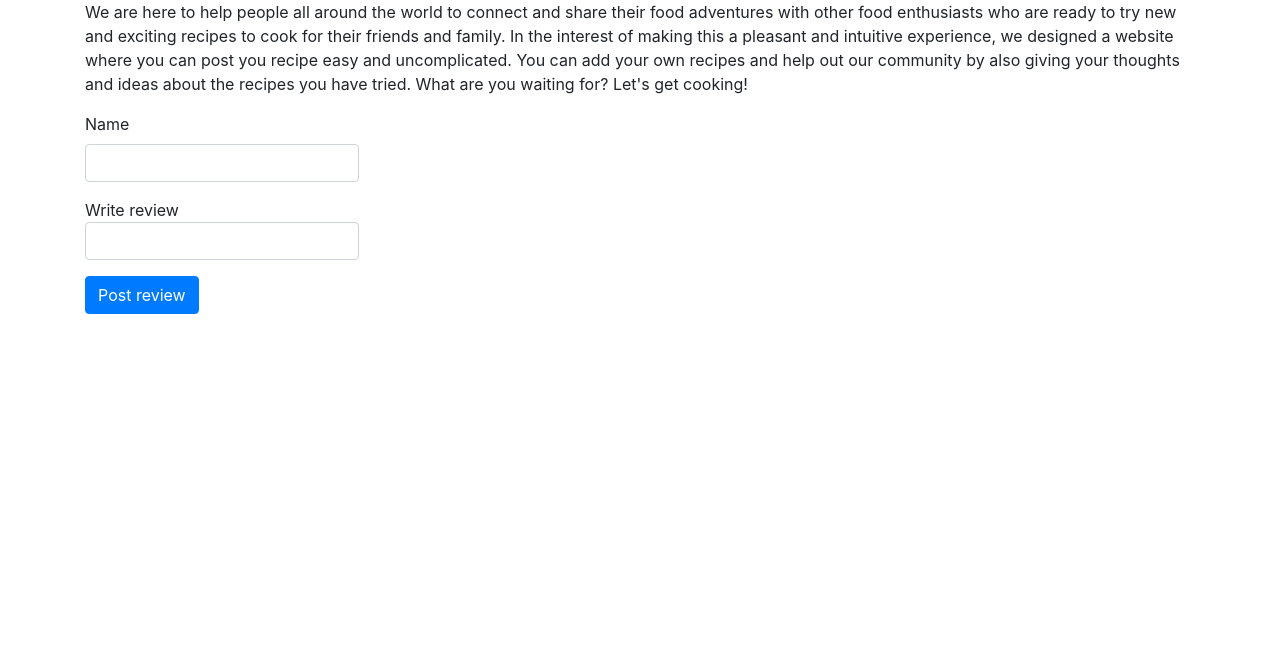
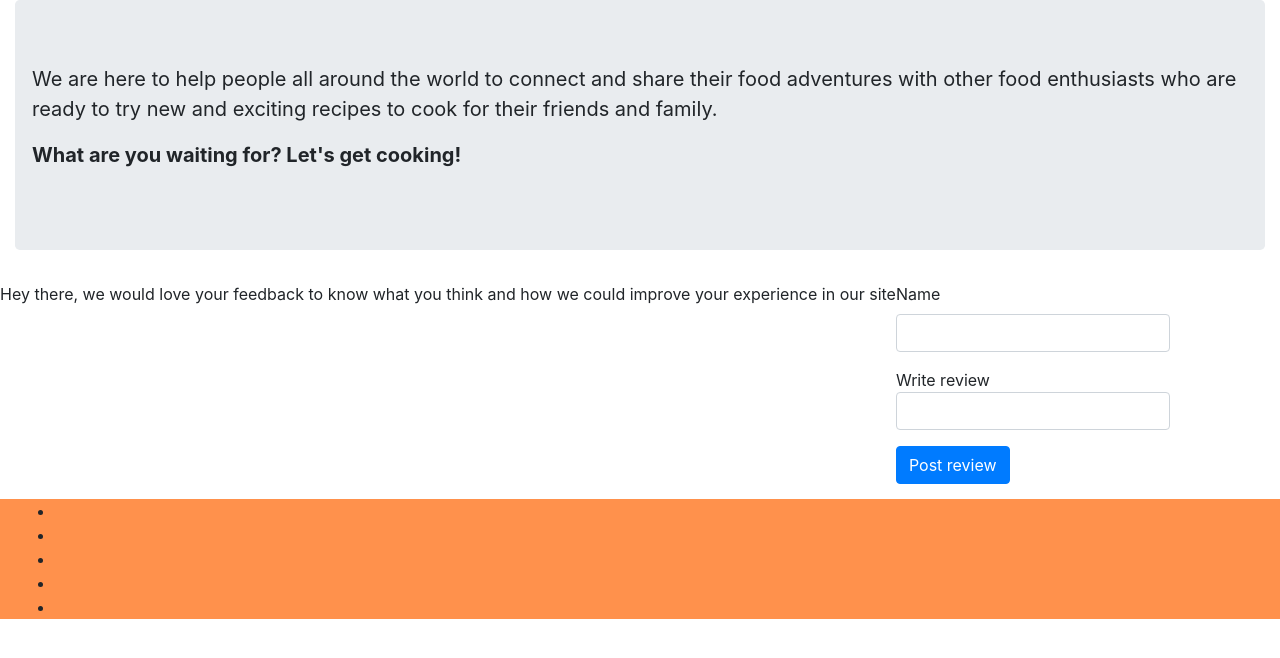
Before and after one commit to LuccaBBombo/recipe_blog, a Flask app: page / in a window 1280 px wide. Shown: the part 56-714 px from the top of the page. Run offline with Flask 2, Linux system fonts and the light colour scheme; some libraries are stand-ins or nearby versions.

Commit message:
started creating the footer for the website and added the logo image

```diff
--- a/static/css/style.css
+++ b/static/css/style.css
@@ -0,0 +1,11 @@
+.intro-text{
+    font-size: 20px;
+}
+
+
+
+
+.footer{
+    margin-top: 15px;
+    background-color: #ff914c;
+}
--- a/templates/base.html
+++ b/templates/base.html
@@ -4,7 +4,7 @@
 
     <link rel="stylesheet" href="https://stackpath.bootstrapcdn.com/bootstrap/4.5.0/css/bootstrap.min.css" integrity="sha384-9aIt2nRpC12Uk9gS9baDl411NQApFmC26EwAOH8WgZl5MYYxFfc+NcPb1dKGj7Sk" crossorigin="anonymous">
     <link rel="stylesheet" href="{{url_for('static', filename='css/style.css')}}" type = "text/css"/>
-    <title>Document </title>
+    <title>Document</title>
 </head>
 <body>
     <header>
@@ -17,23 +17,32 @@
             <div class="collapse navbar-collapse" id="navbarSupportedContent">
                 <ul class="navbar-nav mr-autos">
                 <li class="nav-item active">
-                    <a class="nav-link" href="{{url_for('home')}}">Home <span class="sr-only">(current)</span></a>
+                    <a class="nav-link" href="{{url_for('home')}}">Home</a>
                 </li>
                 <li class="nav-item">
                     <a class="nav-link" href="{{url_for('recipes')}}">Recipes</a>
                 </li>
                 <li class="nav-item">
-                    <a class="nav-link" href="#">Contact Us</a>
+                    <a class="nav-link" href="">Contact Us</a>
                 </li>
                 </ul>
             </div>
         </nav>
     </header>
-<div class="container">
+<div class="container-fluid">
 {% block content %} {% endblock %}
 </div>
 
-<footer>
+<footer class="footer container-fluid">
+    <div>
+        <ul>
+            <li><a></a></li>
+            <li><a></a></li>
+            <li><a></a></li>
+            <li><a></a></li>
+            <li><a></a></li>
+        </ul>
+    </div>
 
 </footer>
 
--- a/templates/home.html
+++ b/templates/home.html
@@ -1,15 +1,17 @@
 {% extends 'base.html' %}
 {% block content %}
-    <div class= "container-fluid">
-        <div class="row">
-            <p>We are here to help people all around the world to connect and share their food adventures
+    <div class= "jumbotron">
+        <div class="row center">
+            <p class = "intro-text">We are here to help people all around the world to connect and share their food adventures
             with other food enthusiasts who are ready to try new and exciting recipes to cook for their friends and family.
-            In the interest of making this a pleasant and intuitive experience, we designed a website where you can post you recipe easy and uncomplicated.
-            You can add your own recipes and help out our community by also giving your thoughts and ideas about the recipes you have tried.
-            What are you waiting for? Let's get cooking!
+            </p>
+            <p class = "intro-text">
+            <strong>What are you waiting for? Let's get cooking!</strong>
             </p>
         </div>
+    </div>
         <div class ="row">
+            <p>Hey there, we would love your feedback to know what you think and how we could improve your experience in our site</p>
             <form>
                 <div class="form-group">
                     <label for="user_name">Name</label>
@@ -22,5 +24,4 @@
                 <button type="submit" class="btn btn-primary">Post review</button>
             </form>
         </div>
-    </div>
 {% endblock %}
```
Also changed, not shown: templates/contact.html (added, +8 -0 lines), templates/recipes.html (+8 -3 lines), static/img/YourCookBookLogo.jpg (added).
